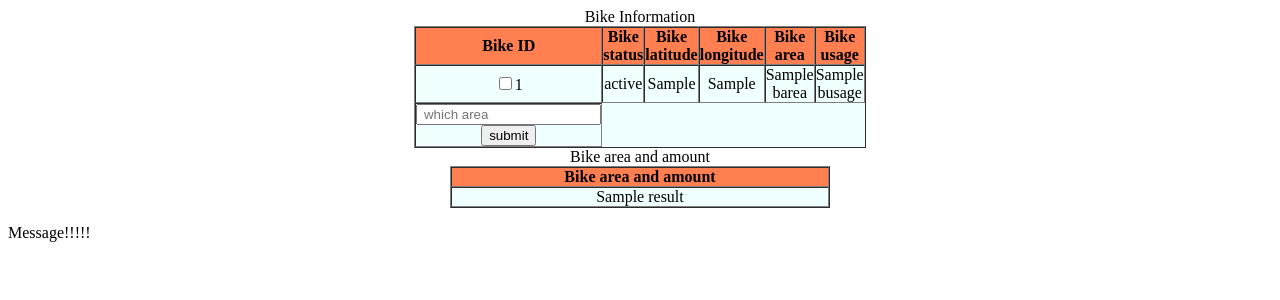
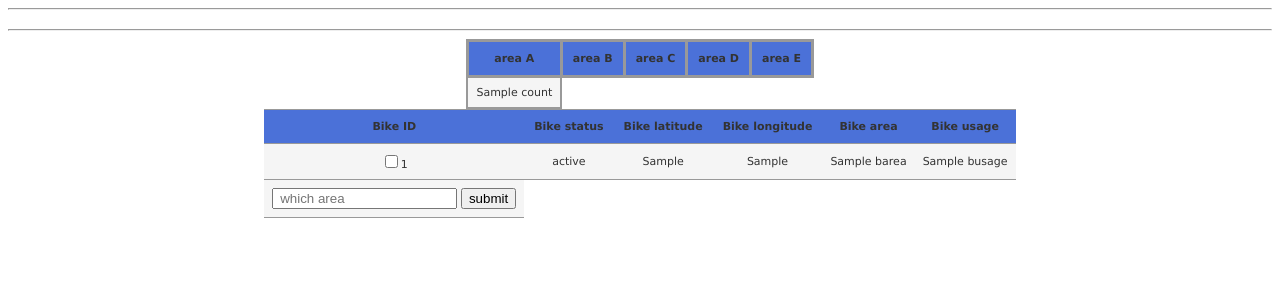
Before and after one commit to ananthp189/1Fbikes, a Django app: template bike/bikeapp/templates/bikeapp/movebike.html in a window 1280 px wide. Shown: the top 300 px of the page. Run offline with Django 3.2, Linux system fonts and the light colour scheme; the template is opened without the code that fills it: most values are stand-ins (such as "Sample title", 1, 10 or a date in 2020); one stand-in notice (Sample message) is shown.

Commit message:
Update movebike.html

```diff
--- a/bike/bikeapp/templates/bikeapp/movebike.html
+++ b/bike/bikeapp/templates/bikeapp/movebike.html
@@ -4,7 +4,7 @@
     <meta charset="UTF-8">
     <title>movebike</title>
 </head>
-<body>
+<hr>
 <style type="text/css">
     #select_move{
         position: absolute;
@@ -15,10 +15,84 @@
         background:white;
         display:none
     }
+    table.imagetable {
+        font-family: verdana,arial,sans-serif;
+         font-size:11px;
+         color:#333333;
+         border-width: 1px;
+         border-color: #999999;
+         border-collapse: collapse;
+     }
+    table.imagetable th {
+         background:#4B71D8;
+         border-width: 1px;
+         padding: 10px;
+         border-style: solid None solid None;
+         border-color: #999999;
+         border-collapse: collapse;
+     }
+    table.imagetable td {
+         background:#F5F5F5;
+         border-width: 1px;
+         padding: 8px;
+         border-style: solid None solid None;
+         border-color: #999999;
+         border-collapse: collapse;
+     }
+     table.littletable {
+        font-family: verdana,arial,sans-serif;
+         font-size:11px;
+         color:#333333;
+         border-width: 1px;
+         border-color: #999999;
+         border-collapse: collapse;
+     }
+    table.littletable th {
+         background:#4B71D8;
+         border-width: 3px;
+         padding: 10px;
+         border-style: solid;
+         border-color: #999999;
+     }
+    table.littletable td {
+         background:#F5F5F5;
+         border-width: 2px;
+         padding: 8px;
+         border-style: solid;
+         border-color: #999999;
+     }
 </style>
+<!------------------line and show lack--------------------------->
+<h3 align="center">{% for i in warn %}
+             <tr>
+                <td>{{i}}!</td>
+            </tr>
+        {% endfor %}
+</h3>
+<hr/>
+
+<!------------------little table--------------------------->
+<table class="littletable" align="center">
+
+        <thead>
+            <tr bgcolor="#ff7f50">
+                <th>area A</th>
+                <th>area B</th>
+                <th>area C</th>
+                <th>area D</th>
+                <th>area E</th>
+            </tr>
+        </thead>
+        <tbody align="center">
+        {% for i in count %}
+             <td>
+                {{i}}
+            </td>
+        {% endfor %}
+        </tbody>
+    </table>
 <form action="select" method="POST">
-    <table border="1" width="30%" cellpadding="0" cellspacing="0" bgcolor="#f0ffff" align="center">
-        <caption>Bike Information</caption>
+    <table class="imagetable" align="center">
         <thead>
             <tr bgcolor="#ff7f50">
 
@@ -49,67 +123,26 @@
         </tbody>
 </table>
 </form>
-<table border="1" width="30%" cellpadding="0" cellspacing="0" bgcolor="#f0ffff" align="center">
-        <caption>Bike area and amount</caption>
-        <thead>
-            <tr bgcolor="#ff7f50">
-                <th>Bike area and amount</th>
-            </tr>
-        </thead>
-        <tbody align="center">
-        {% for i in result %}
-             <tr>
-                <td>{{i}}</td>
-            </tr>
-        {% endfor %}
-        </tbody>
-    </table>
-<p>Message!!!!!</p>
-{% for i in warn %}
-             <tr>
-                <td>{{i}}!</td>
-            </tr>
-        {% endfor %}
-<!--<button type="button" onclick="outDiv()">move bike</button>-->
-<form action="move" method="get">
-    <div id="select_move">
-        <input type="text" name="bid" placeholder="Please type a bikeID that you want to remove">
-<!--        Report error if there is no id ！-->
 
-        <span>TO</span>
-
-        <input type="text" name="barea" placeholder=" which area" id="move_area_box">
-        <!--<select>
-            <option value="A">area A</option>
-            <option value="B">area B</option>
-            <option value="C">area C</option>
-            <option value="D">area D</option>
-        </select>
-        <button>confirm</button>-->
-        <input type="submit" name="submit1" value="submit" onclick="handle()>
-        <!--<button onclick="hideDiv()">cancel</button>-->
     </div>
 
     </form>
+<!--------------------------------add alart------------------>
+{% if messages %}
+        <script>
+            {% for msg in messages %}
+                alert('{{ msg.message }}');
+            {% endfor %}
+        </script>
+    {% endif %}
 <script>
-function handle(){
-    var move_area = {{ move_area|safe }};
-    if(move_area == 'A' || move_area == 'B' || move_area == 'C'|| move_area == 'D'|| move_area == 'E')
-    {
-      alert("Succeed!");
+    function outDiv(){
+    document.getElementById("select_move").style.display="block";
     }
-    else {
-    alert("Wrong!") //After clicking OK, the cursor will return to the cursor to textbox
-    document.getElementById("move_area_box").focus();
-<!--return false-->
-}
-<!--    function outDiv(){-->
-<!--    document.getElementById("select_move").style.display="block";-->
-<!--    }-->
 
-<!--    function hideDiv(){-->
-<!--    document.getElementById("select_move").style.display="none";-->
-<!--    }-->
+    function hideDiv(){
+    document.getElementById("select_move").style.display="none";
+    }
 </script>
 
 </body>
```
